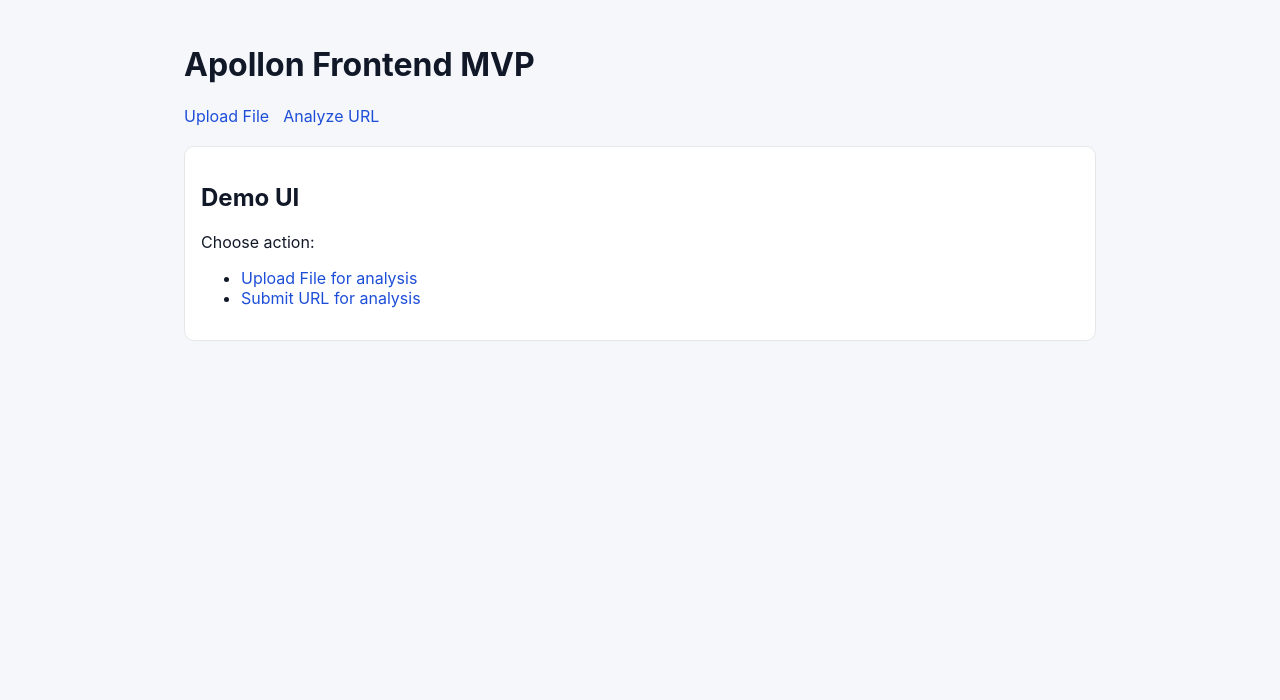
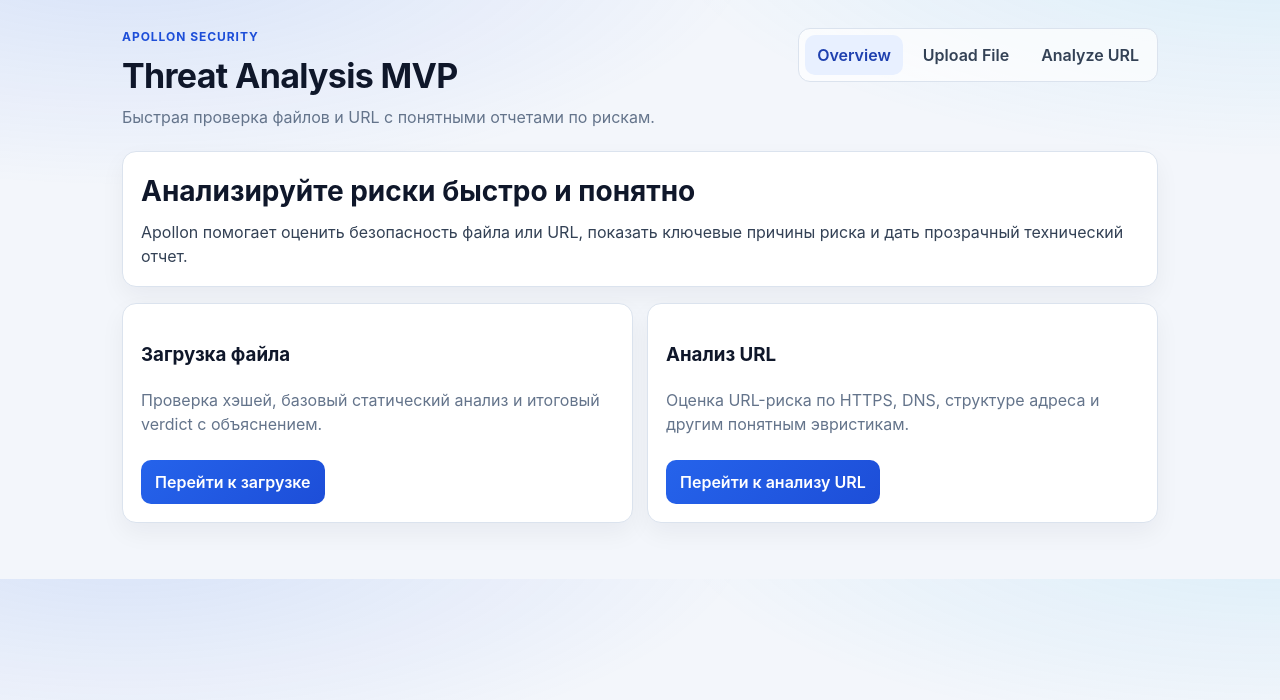
Before and after one commit to Meiirbek-S/apollon, a Next.js app in the folder frontend/: page / in a window 1280 px wide. Shown: the top 700 px of the page. Built offline with nearby package versions, Linux system fonts and the light colour scheme.

Commit message:
style: polish mvp frontend ui with unified cards nav and states

```diff
--- a/frontend/app/globals.css
+++ b/frontend/app/globals.css
@@ -1,45 +1,184 @@
+:root {
+  --bg: #f3f6fb;
+  --surface: #ffffff;
+  --surface-soft: #f8fafc;
+  --text: #0f172a;
+  --muted: #64748b;
+  --border: #dbe3ee;
+  --primary: #2563eb;
+  --primary-strong: #1d4ed8;
+}
+
 * { box-sizing: border-box; }
-body { font-family: Inter, Arial, sans-serif; margin: 0; background: #f5f7fb; color: #111827; }
-a { color: #1d4ed8; text-decoration: none; }
-.container { max-width: 960px; margin: 0 auto; padding: 24px; }
-.card { background: #fff; border: 1px solid #e5e7eb; border-radius: 10px; padding: 16px; margin-bottom: 16px; }
-input, button { font-size: 14px; padding: 10px 12px; border-radius: 8px; border: 1px solid #d1d5db; }
-button { background: #1d4ed8; color: #fff; cursor: pointer; border: none; }
+html, body { margin: 0; padding: 0; }
+body {
+  font-family: Inter, ui-sans-serif, system-ui, -apple-system, Segoe UI, Roboto, Arial, sans-serif;
+  background:
+    radial-gradient(900px 350px at 10% -10%, rgba(37, 99, 235, 0.14), transparent 70%),
+    radial-gradient(900px 350px at 100% -15%, rgba(14, 165, 233, 0.12), transparent 70%),
+    var(--bg);
+  color: var(--text);
+  line-height: 1.5;
+}
+
+a { color: var(--primary-strong); text-decoration: none; }
+a:hover { text-decoration: underline; }
+
+.container { max-width: 1080px; margin: 0 auto; padding: 28px 22px 40px; }
+
+.app-header {
+  display: flex;
+  gap: 20px;
+  justify-content: space-between;
+  align-items: flex-start;
+  margin-bottom: 22px;
+}
+.app-header h1 { margin: 4px 0; font-size: 34px; letter-spacing: -0.02em; }
+.eyebrow { margin: 0; color: var(--primary-strong); font-size: 12px; font-weight: 700; text-transform: uppercase; letter-spacing: .08em; }
+.subtitle { margin: 0; color: var(--muted); max-width: 620px; }
+
+.nav-shell {
+  display: flex;
+  gap: 8px;
+  flex-wrap: wrap;
+  background: rgba(255, 255, 255, .7);
+  border: 1px solid var(--border);
+  border-radius: 12px;
+  padding: 6px;
+}
+.nav-link {
+  padding: 8px 12px;
+  border-radius: 10px;
+  color: #334155;
+  font-weight: 600;
+  text-decoration: none;
+}
+.nav-link.active { background: #e8f0ff; color: #1e40af; }
+.nav-link:hover { background: #f1f5f9; text-decoration: none; }
+
+.hero { margin-bottom: 16px; }
+.hero h2 { margin-top: 0; margin-bottom: 8px; font-size: 28px; }
+.hero p { margin: 0; color: #334155; }
+
+.entry-grid { display: grid; grid-template-columns: repeat(auto-fit, minmax(260px, 1fr)); gap: 14px; }
+.entry-card p { color: var(--muted); }
+.btn-link {
+  display: inline-block;
+  margin-top: 8px;
+  background: linear-gradient(135deg, var(--primary), var(--primary-strong));
+  color: #fff;
+  border-radius: 10px;
+  padding: 10px 14px;
+  font-weight: 600;
+  text-decoration: none;
+}
+.btn-link:hover { filter: brightness(.97); text-decoration: none; }
+
+.card {
+  background: var(--surface);
+  border: 1px solid var(--border);
+  border-radius: 14px;
+  padding: 18px;
+  margin-bottom: 16px;
+  box-shadow: 0 10px 25px rgba(15, 23, 42, 0.05);
+}
+.soft { background: var(--surface-soft); border-color: #e2e8f0; }
+
+input, button {
+  font-size: 14px;
+  border-radius: 10px;
+  padding: 10px 12px;
+}
+.input-control {
+  min-width: min(420px, 100%);
+  width: 100%;
+  border: 1px solid #cbd5e1;
+  background: #fff;
+  color: var(--text);
+}
+button {
+  border: none;
+  background: linear-gradient(135deg, var(--primary), var(--primary-strong));
+  color: #fff;
+  font-weight: 600;
+  cursor: pointer;
+}
 button:disabled { opacity: .6; cursor: not-allowed; }
-.row { display: flex; gap: 10px; flex-wrap: wrap; }
-.label { font-size: 13px; color: #6b7280; margin-bottom: 6px; }
-.nav { display: flex; gap: 14px; margin-bottom: 20px; }
+
+.row { display: flex; gap: 10px; flex-wrap: wrap; align-items: center; }
+.action-row a {
+  padding: 8px 10px;
+  border: 1px solid var(--border);
+  border-radius: 8px;
+  background: #fff;
+  text-decoration: none;
+}
+
+.state-text { color: #1e40af; margin-top: 10px; }
+.error-text { color: #b91c1c; margin-top: 10px; font-weight: 600; }
+.success-panel { border-color: #c7d2fe; background: #f8faff; }
+.empty-state { border-style: dashed; background: #fafcff; }
+
+.label { font-size: 13px; color: var(--muted); margin-bottom: 6px; }
+.muted { color: var(--muted); margin: 0; }
 
 .file-report { padding: 0; overflow: hidden; }
 .verdict-banner { display: flex; justify-content: space-between; gap: 20px; padding: 22px; color: #fff; }
-.verdict-banner h2 { margin: 6px 0; font-size: 30px; }
-.verdict-text { margin-top: 8px; max-width: 680px; color: rgba(255, 255, 255, 0.92); }
+.verdict-banner h2 { margin: 6px 0; font-size: 30px; letter-spacing: -.01em; }
+.verdict-text { margin-top: 8px; max-width: 680px; color: rgba(255, 255, 255, 0.95); }
 .verdict-safe { background: linear-gradient(135deg, #0f766e, #14b8a6); }
 .verdict-suspicious { background: linear-gradient(135deg, #b45309, #f59e0b); }
 .verdict-malware { background: linear-gradient(135deg, #b91c1c, #ef4444); }
-.score-box { min-width: 180px; background: rgba(255, 255, 255, 0.15); border-radius: 12px; padding: 12px; align-self: center; }
-.score-box span, .score-box small { display: block; opacity: 0.9; }
+
+.score-box {
+  min-width: 180px;
+  background: rgba(255, 255, 255, 0.16);
+  border-radius: 12px;
+  border: 1px solid rgba(255, 255, 255, 0.35);
+  padding: 12px;
+  align-self: center;
+}
+.score-box span, .score-box small { display: block; opacity: 0.95; }
 .score-box strong { display: block; font-size: 32px; line-height: 1.1; margin: 4px 0; }
 
 .overview-grid { display: grid; grid-template-columns: repeat(auto-fit, minmax(190px, 1fr)); gap: 12px; padding: 16px; }
 .overview-grid.compact { padding: 0; }
-.overview-card { border: 1px solid #e5e7eb; border-radius: 10px; padding: 12px; background: #fff; }
-.overview-card span { display: block; font-size: 12px; color: #6b7280; margin-bottom: 6px; }
+.overview-card { border: 1px solid var(--border); border-radius: 10px; padding: 12px; background: #fff; }
+.overview-card span { display: block; font-size: 12px; color: var(--muted); margin-bottom: 6px; }
 .overview-card strong { font-size: 14px; word-break: break-word; }
 
-.soft { background: #f8fafc; margin: 0 16px 16px; border: 1px solid #e2e8f0; }
 .plain-list { margin: 8px 0 0; padding-left: 18px; }
 .plain-list li { margin: 6px 0; }
-.muted { color: #64748b; margin: 0; }
 
 .chips { display: flex; flex-wrap: wrap; gap: 8px; margin-top: 8px; }
 .chip { border-radius: 9999px; padding: 7px 10px; font-size: 13px; border: 1px solid transparent; }
 .chip-risk { background: #fff1f2; color: #9f1239; border-color: #fecdd3; }
 
+details > summary {
+  cursor: pointer;
+  font-weight: 700;
+  color: #1e293b;
+  padding: 2px 0;
+}
+details[open] > summary { margin-bottom: 10px; }
+
 .tech-grid { display: grid; grid-template-columns: repeat(auto-fit, minmax(220px, 1fr)); gap: 8px 16px; margin: 12px 0; }
-details > summary { cursor: pointer; font-weight: 600; }
+.json-block {
+  background: #0b1020;
+  color: #d6e4ff;
+  border: 1px solid #1e293b;
+  padding: 16px;
+  border-radius: 10px;
+  overflow: auto;
+  margin: 0;
+}
 
+@media (max-width: 920px) {
+  .app-header { flex-direction: column; }
+}
 @media (max-width: 720px) {
+  .container { padding: 18px 14px 28px; }
+  .app-header h1 { font-size: 28px; }
   .verdict-banner { flex-direction: column; }
   .score-box { min-width: 0; width: 100%; }
 }
--- a/frontend/app/layout.tsx
+++ b/frontend/app/layout.tsx
@@ -1,6 +1,6 @@
 import './globals.css'
 import type { Metadata } from 'next'
-import Link from 'next/link'
+import { AppNav } from '@/components/AppNav'
 
 export const metadata: Metadata = {
   title: 'Apollon MVP',
@@ -12,11 +12,14 @@ export default function RootLayout({ children }: { children: React.ReactNode })
     <html lang="en">
       <body>
         <div className="container">
-          <h1>Apollon Frontend MVP</h1>
-          <div className="nav">
-            <Link href="/upload-file">Upload File</Link>
-            <Link href="/analyze-url">Analyze URL</Link>
-          </div>
+          <header className="app-header">
+            <div>
+              <p className="eyebrow">Apollon Security</p>
+              <h1>Threat Analysis MVP</h1>
+              <p className="subtitle">Быстрая проверка файлов и URL с понятными отчетами по рискам.</p>
+            </div>
+            <AppNav />
+          </header>
           {children}
         </div>
       </body>
--- a/frontend/app/page.tsx
+++ b/frontend/app/page.tsx
@@ -2,13 +2,28 @@ import Link from 'next/link'
 
 export default function HomePage() {
   return (
-    <div className="card">
-      <h2>Demo UI</h2>
-      <p>Choose action:</p>
-      <ul>
-        <li><Link href="/upload-file">Upload File for analysis</Link></li>
-        <li><Link href="/analyze-url">Submit URL for analysis</Link></li>
-      </ul>
-    </div>
+    <>
+      <section className="hero card">
+        <h2>Анализируйте риски быстро и понятно</h2>
+        <p>
+          Apollon помогает оценить безопасность файла или URL, показать ключевые причины риска
+          и дать прозрачный технический отчет.
+        </p>
+      </section>
+
+      <section className="entry-grid">
+        <article className="card entry-card">
+          <h3>Загрузка файла</h3>
+          <p>Проверка хэшей, базовый статический анализ и итоговый verdict с объяснением.</p>
+          <Link href="/upload-file" className="btn-link">Перейти к загрузке</Link>
+        </article>
+
+        <article className="card entry-card">
+          <h3>Анализ URL</h3>
+          <p>Оценка URL-риска по HTTPS, DNS, структуре адреса и другим понятным эвристикам.</p>
+          <Link href="/analyze-url" className="btn-link">Перейти к анализу URL</Link>
+        </article>
+      </section>
+    </>
   )
 }
--- /dev/null
+++ b/frontend/components/AppNav.tsx
@@ -0,0 +1,31 @@
+'use client'
+
+import Link from 'next/link'
+import { usePathname } from 'next/navigation'
+
+const navItems = [
+  { href: '/', label: 'Overview' },
+  { href: '/upload-file', label: 'Upload File' },
+  { href: '/analyze-url', label: 'Analyze URL' },
+]
+
+export function AppNav() {
+  const pathname = usePathname()
+
+  return (
+    <nav className="nav-shell" aria-label="Main navigation">
+      {navItems.map((item) => {
+        const active = pathname === item.href
+        return (
+          <Link
+            key={item.href}
+            href={item.href}
+            className={`nav-link ${active ? 'active' : ''}`}
+          >
+            {item.label}
+          </Link>
+        )
+      })}
+    </nav>
+  )
+}
--- a/frontend/components/JsonBlock.tsx
+++ b/frontend/components/JsonBlock.tsx
@@ -1,6 +1,6 @@
 export function JsonBlock({ data }: { data: unknown }) {
   return (
-    <pre style={{ background: '#0b1020', color: '#d6e4ff', padding: 16, borderRadius: 8, overflow: 'auto' }}>
+    <pre className="json-block">
       {JSON.stringify(data, null, 2)}
     </pre>
   )
```
Also changed, not shown: frontend/app/analyze-url/page.tsx (+6 -4 lines), frontend/app/report/[id]/page.tsx (+7 -5 lines), frontend/app/submission/[id]/page.tsx (+10 -8 lines), frontend/app/upload-file/page.tsx (+6 -4 lines).
